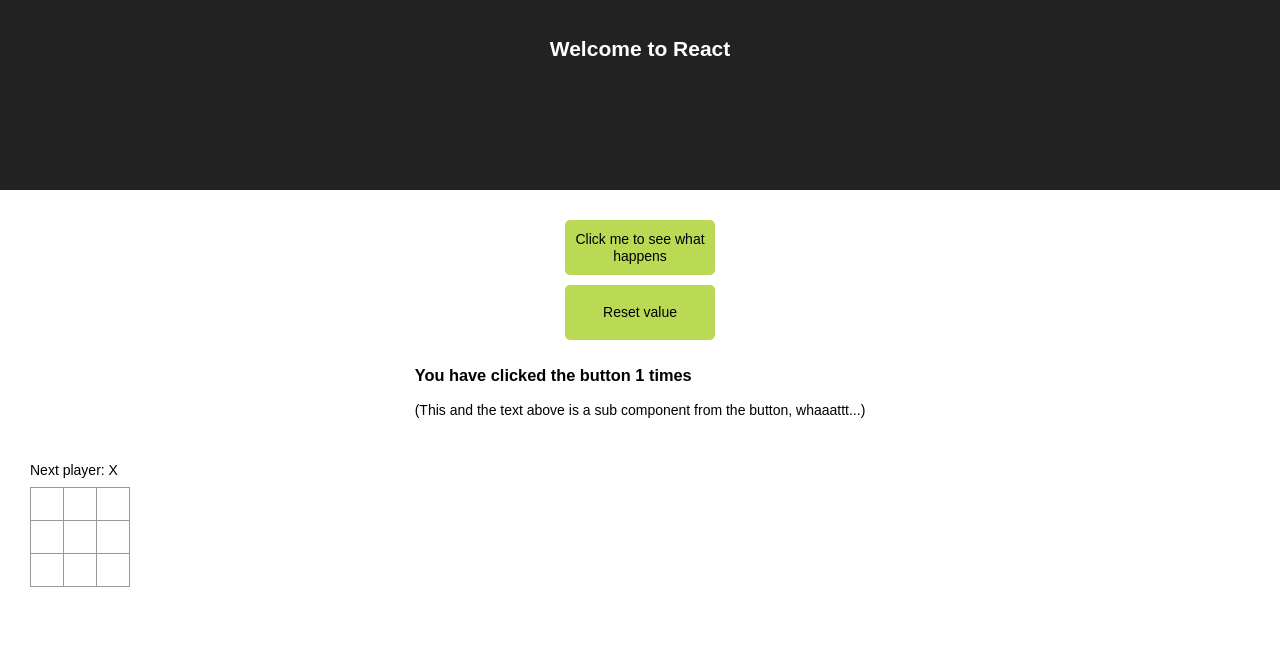
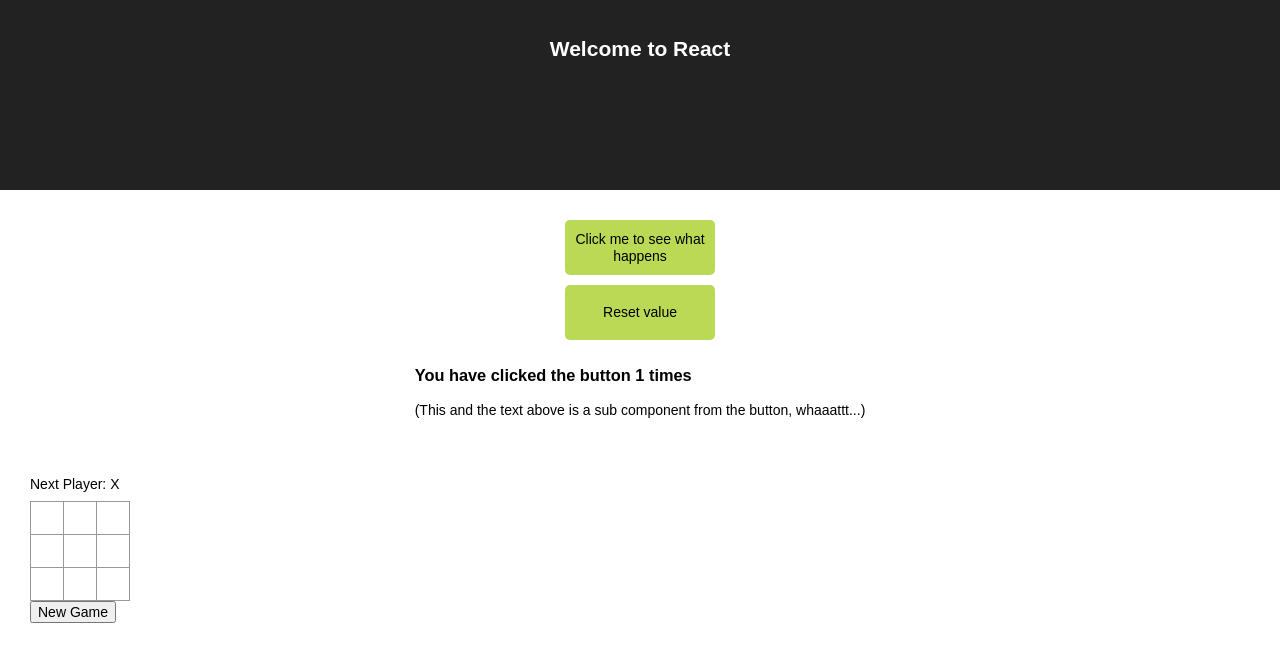
Before and after one commit to sbernheim4/react-stack, a React app: page / in a window 1280 px wide. Shown: the top 662 px of the page. Built offline with nearby package versions, Linux system fonts and the light colour scheme.

Commit message:
Adding new game button

```diff
--- a/src/components/Game/Game.jsx
+++ b/src/components/Game/Game.jsx
@@ -19,22 +19,29 @@ class Board extends React.Component {
 		this.state = {
 			squares: Array(9).fill(null),
 			xIsNext: true,
+			status: "Next Player: X"
 		};
 	}
 
 	handleClick(i) {
-		const squares = this.state.squares.slice();
+		const newSquares = this.state.squares.slice();
 
-		if (calculateWinner(squares) || movesLeft(!squares)) {
+		if (calculateWinner(newSquares) || movesLeft(!newSquares)) {
 			return;
 		}
 
-		squares[i] = this.state.xIsNext ? 'X' : 'O';
+		// Don't allow someone to go on top of where someone else has played
+		if (newSquares[i] != 'X' && newSquares[i] != 'O') {
+
+			newSquares[i] = this.state.xIsNext ? 'X' : 'O';
+
 			this.setState({
-			squares: squares,
-			xIsNext: !this.state.xIsNext
+				squares : newSquares,
+				xIsNext : !this.state.xIsNext,
+				status: this.determineStatus()
 			});
-		console.log(squares);
+
+		}
 
 	}
 
@@ -47,21 +54,36 @@ class Board extends React.Component {
 		)
 	}
 
-	render() {
+	resetGame() {
+		const newSquareState = this.state.squares.slice();
+
+		for (var i = 0; i < newSquareState.length; i++){
+			newSquareState[i] = '';
+		}
+
+		this.setState({
+			squares : newSquareState,
+			xIsNext : !this.state.xIsNext,
+			status : this.determineStatus()
+		});
+	}
+
+	determineStatus() {
 		const winner = calculateWinner(this.state.squares);
-		let status;
 
 		if (winner) {
-			status = 'Winner ' + winner;
+			return 'Winner ' + winner;
 		} else if (!movesLeft(this.state.squares)) {
-			status = 'Tie Game';
+			return 'Tie Game';
 		} else {
-			status = 'Next player: ' + (this.state.xIsNext ? 'X' : 'O');
+			return 'Next player: ' + this.state.xIsNext ? 'X' : 'O';
+		}
 	}
 
+	render() {
 		return (
 			<div>
-			<div className="status">{status}</div>
+				<p className="status">{this.state.status}</p>
 
 				<div className="board-row">
 					{this.renderSquare(0)}
@@ -81,6 +103,9 @@ class Board extends React.Component {
 					{this.renderSquare(8)}
 				</div>
 
+				<button onClick={() => this.resetGame()}>
+					New Game
+				</button>
 			</div>
 		);
 	}
```
Also changed, not shown: public/bundle.js. Lines whose indentation alone changed are shown as unchanged.
